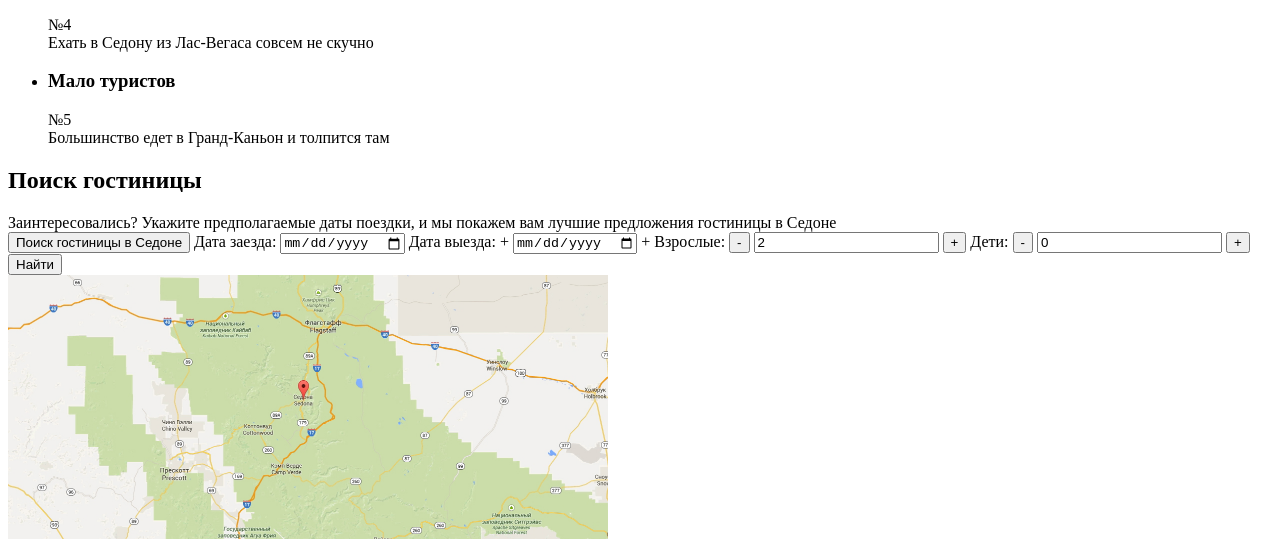
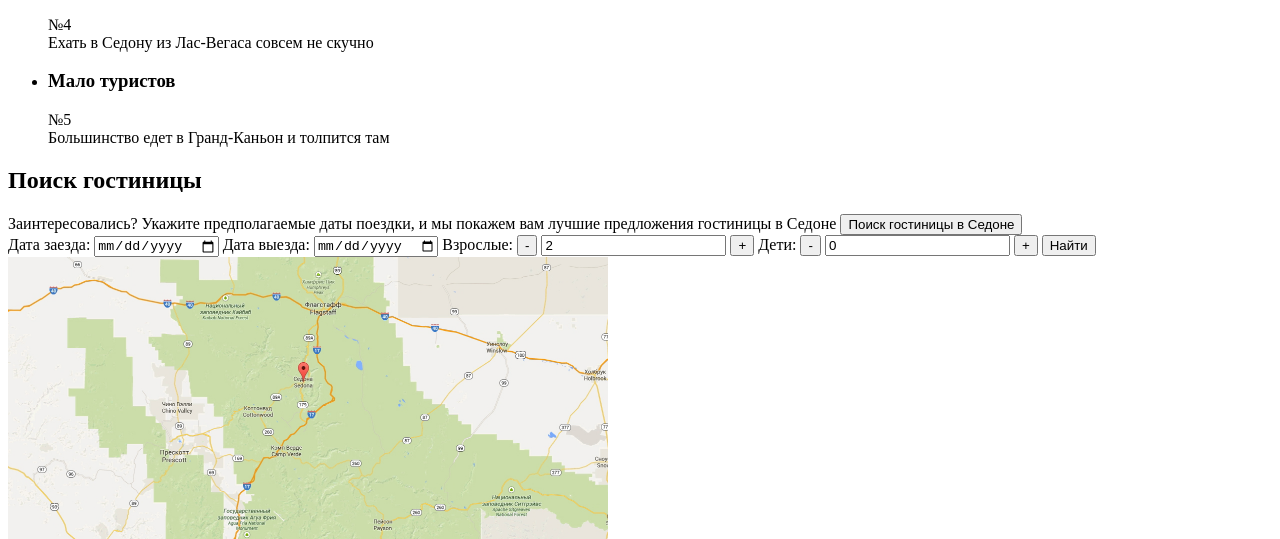
Before and after one commit to bondmatin/499731-sedona, a plain HTML site: page index.html in a window 1280 px wide. Shown: the part 948-1487 px from the top of the page. Drawn offline with Linux system fonts and the light colour scheme.

Commit message:
Разметка Седоны 5

```diff
--- a/index.html
+++ b/index.html
@@ -92,15 +92,15 @@
         <span class='caption'>Заинтересовались? </span>
         <span class='text'>Укажите предполагаемые даты поездки, и мы покажем вам лучшие предложения гостиницы в Седоне </span>
 
+        <button  type='button' class='hotel-search-button'>Поиск гостиницы в Седоне</button>
+
         <form action='https://echo.htmlacademy.ru' method='get' class='hotel-search'>
-          <button  type='button' class='hotel-search-button'>Поиск гостиницы в Седоне</button>
-
           <label class='search-text'>Дата заезда:
             <input type='date' id='search-arrival-date' name='arrival-date' value='24 апреля 2017'>
           </label>
           <label class='search text'> Дата выезда:
- +            <input type='date' id='search-departure-date' name='departure-date' value='4 июля 2017'>
- +        </label>
+             <input type='date' id='search-departure-date' name='departure-date' value='4 июля 2017'>
+          </label>
 
           <label class='search text'>Взрослые:
             <button type='button' class='search-minus'>-</button>
@@ -141,7 +141,7 @@
         </ul>
       </div>
 
-      <a class='button' href='https://htmlacademy.ru' aria-label='HTML academy'>Website By
+      <a class='copyright' href='https://htmlacademy.ru' aria-label='HTML academy'>Website By
       <img src='img/footer-button.svg' width='100' height='100' alt='Изображение HTML academy'>
       </a>
     </footer>
```
Also changed, not shown: catalog.html (+1 -1 lines).
